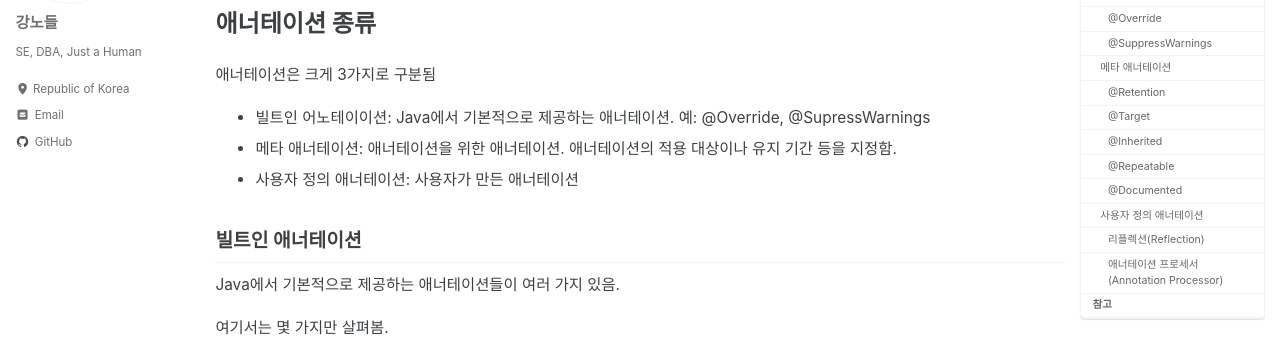
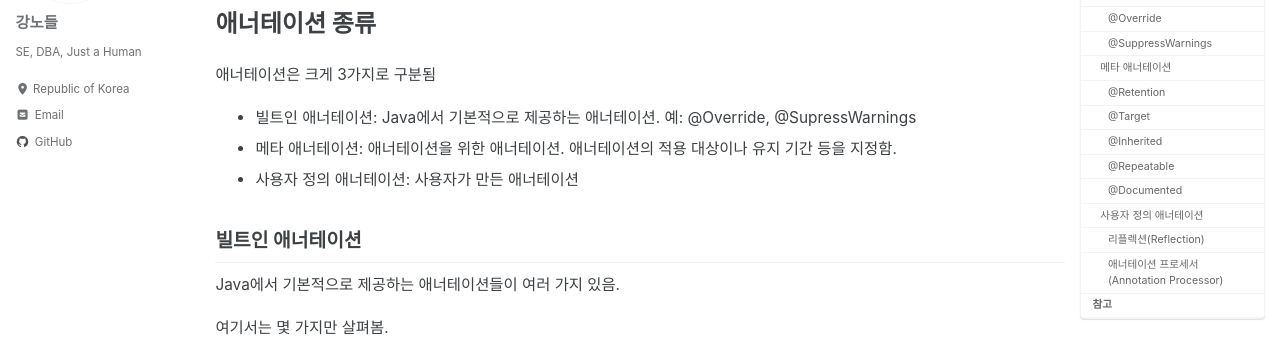
Before and after one commit to NodleKang/nodlekang.github.io, a Jekyll site: the page built from _posts/java/2024-12-29-java-annotation.md, in a window 1280 px wide and 900 px high, scrolled down 668 px. Shown: the part 152-489 px from the top of the window. Built offline with Jekyll 4.4.1, drawn with Linux system fonts in a browser that asks for light colours; cached includes are drawn as plain includes; some web fonts are replaced.

Commit message:
문장 수정

```diff
--- a/_posts/java/2024-12-29-java-annotation.md
+++ b/_posts/java/2024-12-29-java-annotation.md
@@ -47,7 +47,7 @@ Java로 코딩하다 보면 @Override, @Bean, @ComponentScan 등 애너테이션
 
 애너테이션은 크게 3가지로 구분됨
 
-* 빌트인 어노테이이션: Java에서 기본적으로 제공하는 애너테이션. 예: @Override, @SupressWarnings
+* 빌트인 애너테이션: Java에서 기본적으로 제공하는 애너테이션. 예: @Override, @SupressWarnings
 * 메타 애너테이션: 애너테이션을 위한 애너테이션. 애너테이션의 적용 대상이나 유지 기간 등을 지정함.
 * 사용자 정의 애너테이션: 사용자가 만든 애너테이션
 
```
